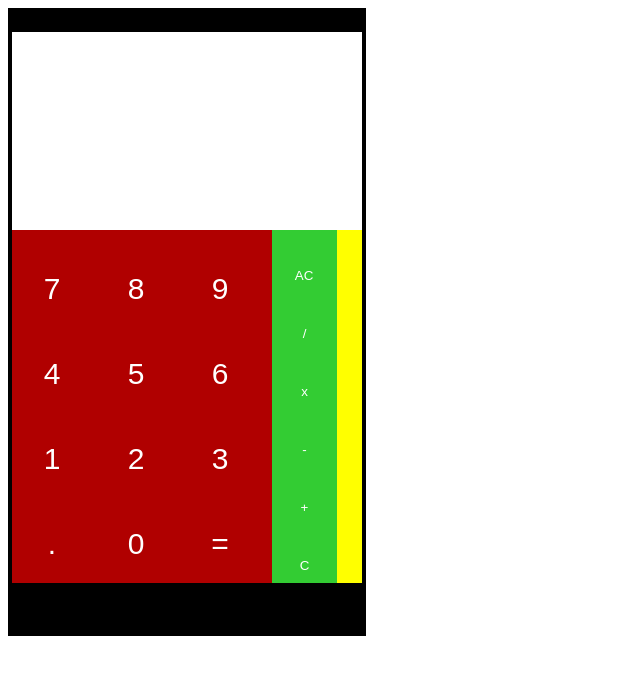
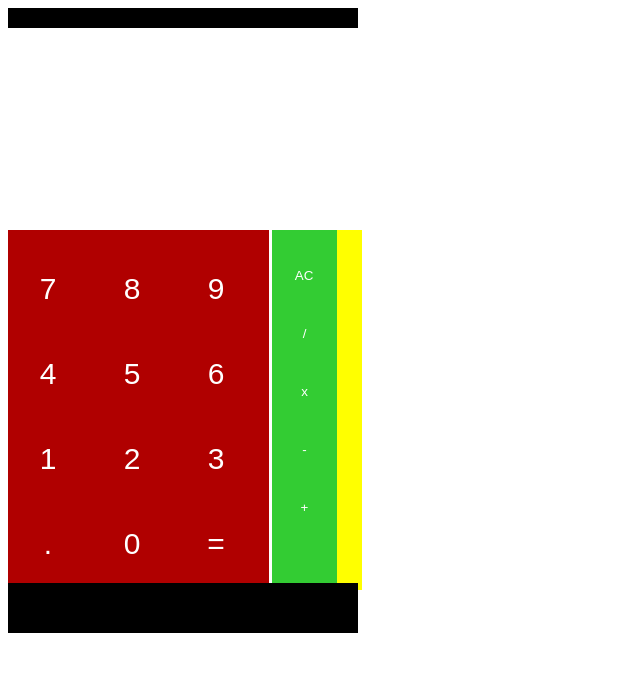
Before and after one commit to RahulKar-106114075/RahulKar-106114075.github.io, a plain HTML site: page index.html in a window 1280 px wide. Shown: the whole page, without its empty margins (0-640 px from the left). Drawn offline with Linux system fonts and the light colour scheme.

Commit message:
Update index.html

```diff
--- a/index.html
+++ b/index.html
@@ -5,7 +5,7 @@
 
 </head>
 <body>
-<div id = "calc">
+<div id = "calculator">
 <div id = "top"></div>
 <div id = "display">
 <input type = "text" id = "disp" style = "height:120px; width:350px;" readonly size = "17">
@@ -44,8 +44,8 @@
 	<br>
 	<input type = "button" class = "operation" value = " + " onclick = 'presskey("+")'>
 	<br>
-        <input type="button" class="operation" value="C" onclick = 'presskey("C")'>
-        <br>
+
+
 </p>
 </div>
 <div id = "slide">
@@ -75,8 +75,7 @@ function presskey(val)
 i("disp").value+=val;
 if(val=='/' || val=='*' || val=='+' || val=='-' )
 ct++;
-else if(val=='C')
-ct = ct.substr(0 , ct.length-1)
+
 else if(ct!=0)
 show(eval(i("disp").value));
 }
```
